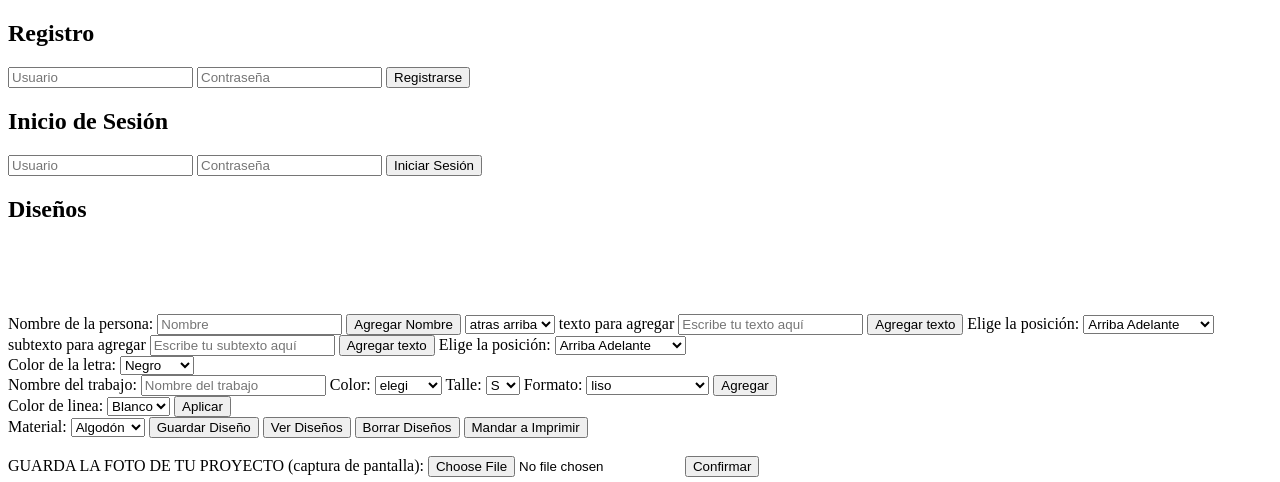
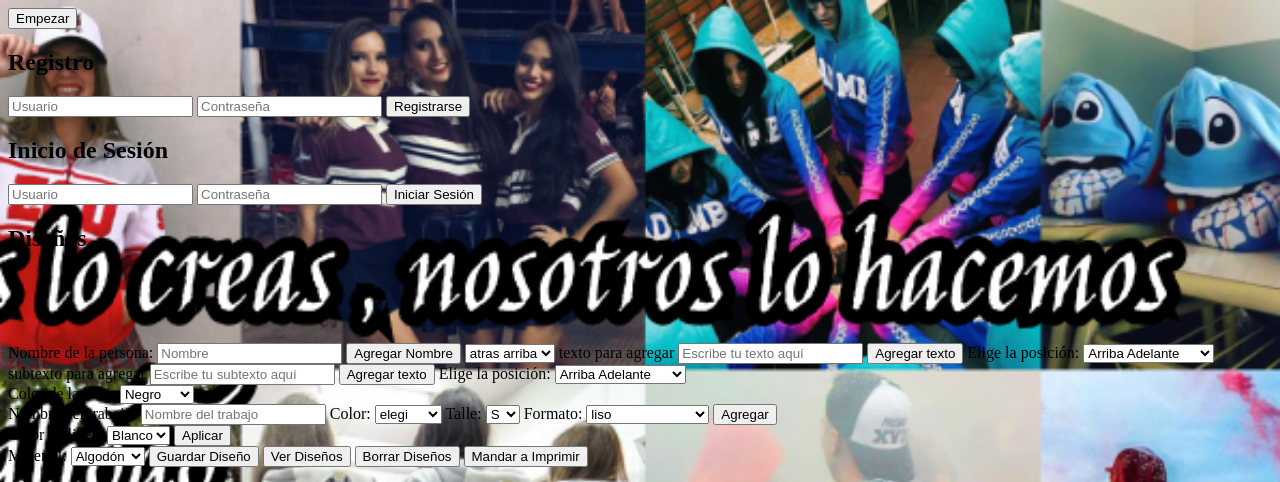
Before and after one commit to 3-TIC-ORT/proyecto-3-disenart, a website: page frontend/index.html in a window 1280 px wide. Shown: the top 482 px of the page. Drawn offline with nearby package versions, Linux system fonts and the light colour scheme; no server answers.

Commit message:
empezando a diseñar

```diff
--- a/frontend/index.html
+++ b/frontend/index.html
@@ -4,8 +4,13 @@
     <meta charset="UTF-8">
     <meta name="viewport" content="width=device-width, initial-scale=1.0">
     <title>diseñart</title>
+    <link rel="stylesheet" href="estilo.js">
+    <link rel="stylesheet" href="style.css">
 </head>
 <body>
+    <button id="pasar">Empezar</button>
+
+    <div id="contenidoc" class="contenidoc">
     <h2>Registro</h2>
     <input type="text" id="registerUsername" placeholder="Usuario">
     <input type="password" id="registerPassword" placeholder="Contraseña">
@@ -156,8 +161,12 @@
     <h1>Diseños creados hasta ahora</h1>
     <ul id="designList"></ul>
 
+</div>
+
     <script src="https://cdnjs.cloudflare.com/ajax/libs/socket.io/4.7.4/socket.io.js"></script>
     <script src="socket.js"></script>
     <script type="module" src="main.js"></script>
+    <script src="estilo.js"></script>
+
 </body>
 </html>
--- /dev/null
+++ b/frontend/style.css
@@ -0,0 +1,4 @@
+body {
+    background: url('../pantallasD/1.png') no-repeat center center fixed;
+    background-size: cover;
+}
```
Also changed, not shown: frontend/estilo.js (added), pantallasD/1.png (renamed from pantallasD/primera pantalla.png).
